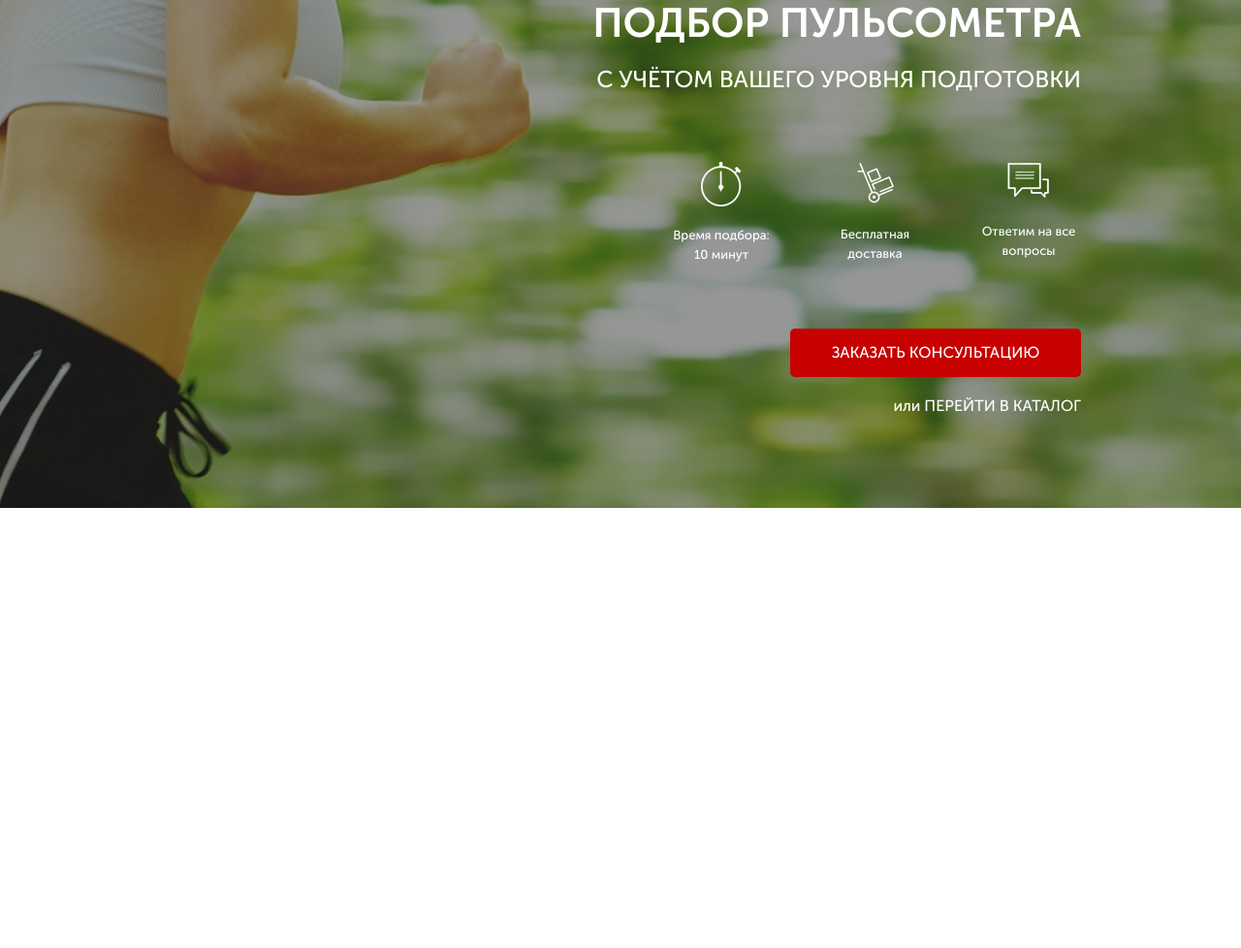
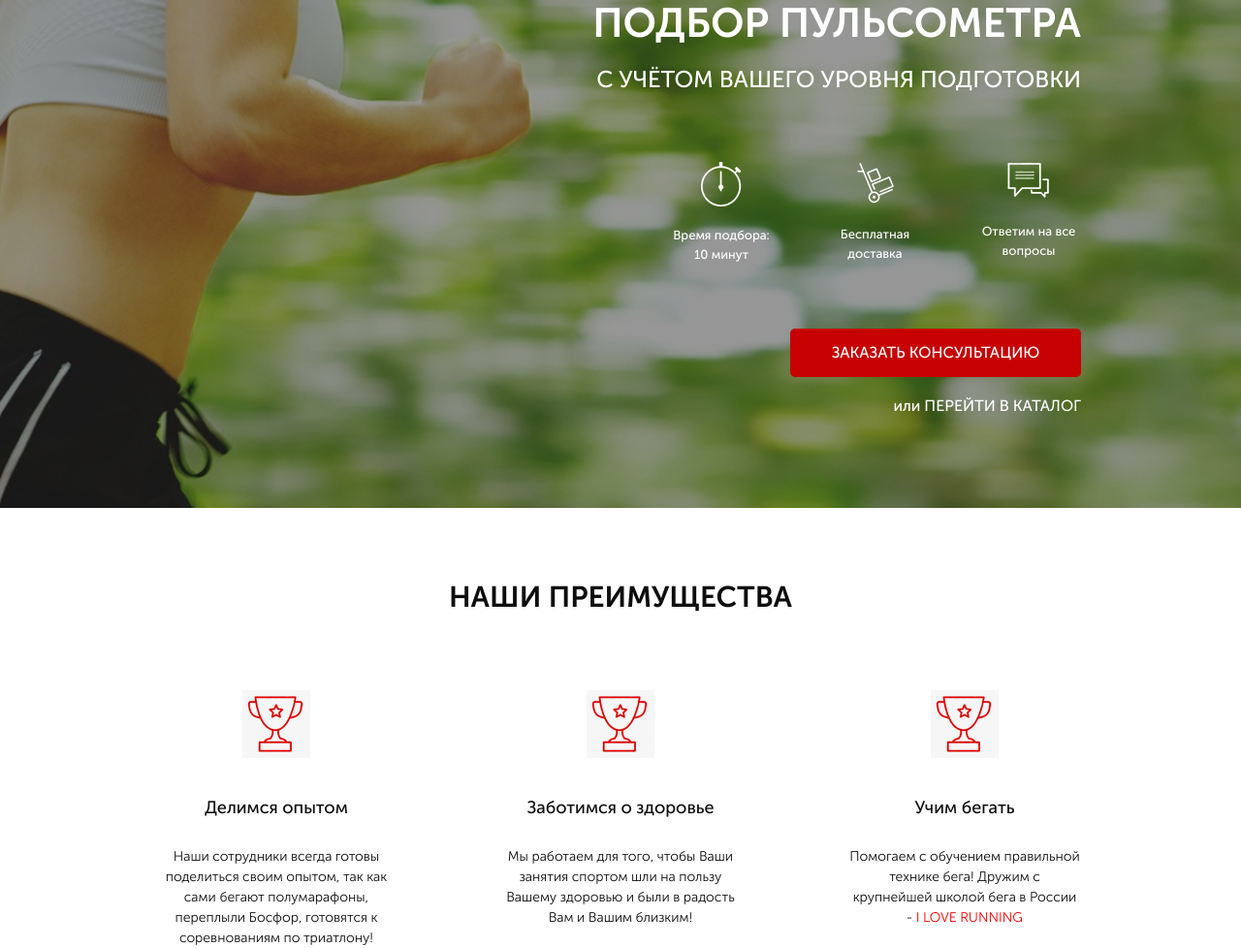
Before and after one commit to NikSergeevi4/project_1, a website: page src/index.html in a window 1280 px wide. Shown: the part 165-1143 px from the top of the page at 97% size. Before the commit the page ends 800 px from the top, so only its background shows below. Drawn offline with Linux system fonts and the light colour scheme.

Commit message:
ADD: Added 2 section of the site, corrected paths to fonts

```diff
--- a/src/css/fonts.css
+++ b/src/css/font.css
@@ -1,8 +1,8 @@
 @font-face {
     font-family: 'Museo Sans Cyrl';
     src: local('MuseoSansCyrl-500'),
-        url('/src/fonts/MuseoSansCyrl-500.woff2') format('woff2'),
-        url('/src/fonts/MuseoSansCyrl-500.woff') format('woff');
+        url('../fonts/MuseoSansCyrl-500.woff2') format('woff2'),
+        url('../fonts/MuseoSansCyrl-500.woff') format('woff');
     font-weight: normal;
     font-style: normal;
 }
@@ -10,8 +10,8 @@
 @font-face {
     font-family: 'Museo Sans Cyrl';
     src: local('MuseoSansCyrl-300'),
-        url('/src/fonts/MuseoSansCyrl-300.woff2') format('woff2'),
-        url('/src/fonts/MuseoSansCyrl-300.woff') format('woff');
+        url('../fonts/MuseoSansCyrl-300.woff2') format('woff2'),
+        url('../fonts/MuseoSansCyrl-300.woff') format('woff');
     font-weight: 300;
     font-style: normal;
 }
@@ -19,8 +19,8 @@
 @font-face {
     font-family: 'Museo Sans Cyrl';
     src: local('MuseoSansCyrl-700'),
-        url('/src/fonts/MuseoSansCyrl-700.woff2') format('woff2'),
-        url('/src/fonts/MuseoSansCyrl-700.woff') format('woff');
+        url('../fonts/MuseoSansCyrl-700.woff2') format('woff2'),
+        url('../fonts/MuseoSansCyrl-700.woff') format('woff');
     font-weight: 700;
     font-style: normal;
 }
--- a/src/index.html
+++ b/src/index.html
@@ -5,7 +5,7 @@
     <meta name="viewport" content="width=device-width, initial-scale=1.0">
     <title>Pulse Step</title>
     <link rel="stylesheet" href="./css/bootstrap-reboot.min.css">
-    <link rel="stylesheet" href="./css/fonts.css">
+    <link rel="stylesheet" href="./css/font.css">
     <link rel="stylesheet" href="./css/styles.min.css">
 </head>
 <body>
@@ -26,7 +26,6 @@
         <div class="promo__wrapper">
             <h1 class="promo__header">Подбор пульсометра</h1>
         <h2 class="promo__subheader">C учётом Вашего уровня подготовки</h2>
-
         <div class="promo__icons">
             <div class="promo__icon">
                 <img src="icons/main_screen/timer.png" alt="timer">
@@ -47,5 +46,30 @@
         </div>
     </div>
 </div>
+
+<div class="advantages">
+    <div class="container">
+        <h2 class="title">НАШИ ПРЕИМУЩЕСТВА</h2>
+        <div class="advantages__wrapper">
+            <div class="advantages__item">
+                <img class="advantages__icon" src="icons/advantages/cup.png" alt="cup">
+                <div class="advantages__subtitle">Делимся опытом</div>
+                <div class="advantages__descr">Наши сотрудники всегда готовы поделиться своим опытом,
+                    так как сами бегают полумарафоны, переплыли Босфор, готовятся к соревнованиям по триатлону!</div>
+            </div>
+            <div class="advantages__item">
+                <img class="advantages__icon" src="icons/advantages/cup.png" alt="cup">
+                <div class="advantages__subtitle">Заботимся о здоровье</div>
+                <div class="advantages__descr">Мы работаем для того,
+                    чтобы Ваши занятия спортом шли на пользу Вашему здоровью и были в радость Вам и Вашим близким!</div>
+            </div>
+            <div class="advantages__item">
+                <img class="advantages__icon" src="icons/advantages/cup.png" alt="cup">
+                <div class="advantages__subtitle">Учим бегать</div>
+                <div class="advantages__descr">Помогаем с обучением правильной технике бега! Дружим с крупнейшей школой бега в России - <span>I LOVE RUNNING</span></div>
+            </div>
+        </div>
+    </div>
+</div>
 </body>
 </html>
--- /dev/null
+++ b/src/sass/blocks/_advantages.scss
@@ -0,0 +1,42 @@
+.advantages {
+    /* max-height: 470px; */
+    margin-top: 70px;
+    &__wrapper  {
+        display: flex;
+        flex-direction: row;
+        justify-content: space-between;
+    }
+    &__item {
+        margin-top: 65px;
+        display: flex;
+        flex-direction: column;
+        align-items: center;
+    }
+
+    &__icon {
+        width: 70px;
+        height: 70px;
+    }
+    &__subtitle {
+        margin-top: 38px;
+        font-size: 18px;
+        font-weight: 500;
+        text-align: center;
+        color: #0d0d0d;
+        text-align: center;
+    }
+    &__descr {
+        max-width: 240px;
+        margin-top: 26px;
+        font-size: 14px;
+        font-weight: 300;
+        color: #0d0d0d;
+        text-align: center;
+        span {
+            font-size: 14px;
+            color: #f00;
+            text-transform: uppercase;
+        }
+
+    }
+}
--- a/src/sass/styles.scss
+++ b/src/sass/styles.scss
@@ -2,6 +2,7 @@
 @import 'src/sass/blocks/promo.scss';
 @import 'src/sass/blocks/header.scss';
 @import 'src/sass/blocks/buttons';
+@import 'src/sass/blocks/advantages.scss';
 * {
     font-family: 'Museo Sans Cyrl', sans-serif;
 }
@@ -9,3 +10,11 @@
     max-width: 950px;
     margin: 0 auto;
 }
+.title {
+    text-align: center;
+    display: block;
+    font-size: 30px;
+    font-weight: 700;
+    color: #0d0d0d;
+
+}
```
Also changed, not shown: src/css/styles.min.css.
